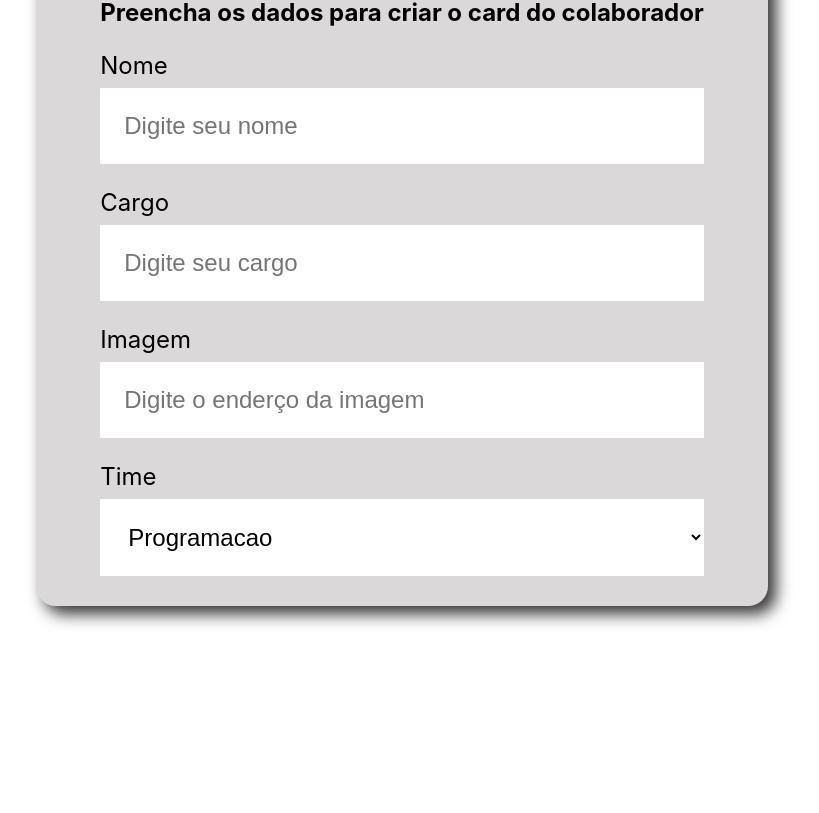
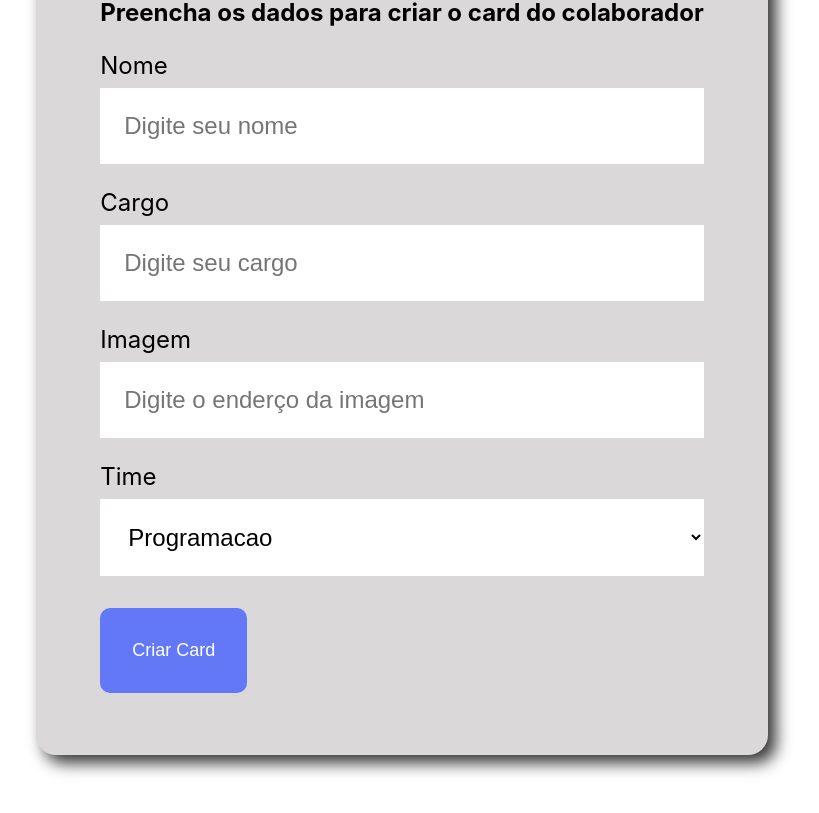
Before and after one commit to MeirellesBrito/Alura_React_JavaScript_2023, a React (Create React App) app in the folder organo/: page / in a window 1280 px wide. Shown: the part 630-1443 px from the top of the page, without its empty margins (238-1057 px from the left). Before the commit the page ends 1316 px from the top, so only its background shows below. Built offline with nearby package versions, Linux system fonts and the light colour scheme.

Commit message:
2º Passo | Criando o botão

```diff
--- /dev/null
+++ b/organo/src/componentes/Botao/Botao.css
@@ -0,0 +1,13 @@
+.botao{
+    background-color: #6278f7;
+    border-radius: 10px;
+    font-size: 18px;
+    padding: 32px;
+    border: none;
+    cursor: pointer;
+    color: white;
+    margin: 32px 0;
+}
+.botao:hover{
+    color: #95ffd4;
+}
--- /dev/null
+++ b/organo/src/componentes/Botao/index.js
@@ -0,0 +1,15 @@
+// Importação do arquivo CSS que contém os estilos para o componente Botao
+import './Botao.css'
+
+// Definição da componente Botao como uma função com um parâmetro "props"
+const Botao = (props) => {
+    // Retorno da componente, que consiste em um botão com o texto passado através do parâmetro "props"
+    return(
+        <button className="botao">
+            {props.texto}
+        </button>
+    )
+}
+
+// Exportação da componente como padrão
+export default Botao
--- a/organo/src/componentes/Formulario/index.js
+++ b/organo/src/componentes/Formulario/index.js
@@ -1,9 +1,10 @@
 // Importação dos componentes CampoTexto e ListaSuspensa, que estão localizados nos arquivos '../CampoTexto' e '../ListaSuspensa', respectivamente
-import CampoTexto from '../CampoTexto'
+import Botao from '../Botao';
+import CampoTexto from '../CampoTexto';
 import ListaSuspensa from '../ListaSuspensa';
 
 // Importação do arquivo CSS que contém os estilos para a componente
-import './Fomulario.css'
+import './Fomulario.css';
 
 // Definição da componente Formulario como uma função sem parâmetros
 const Formulario = () => {
@@ -17,7 +18,7 @@
     'UX e Design',
     'Mobile',
     'Inovaxao e Gestao'
-  ]
+  ];
 
   // Retorno da componente, que consiste em um formulário com vários campos, incluindo os componentes CampoTexto e ListaSuspensa
   return (
@@ -28,10 +29,11 @@
         <CampoTexto label="Cargo" placeholder="Digite seu cargo" />
         <CampoTexto label="Imagem" placeholder="Digite o enderço da imagem" />
         <ListaSuspensa label="Time" itens={times}/>
+        <Botao texto="Criar Card"/>
       </form>
     </section>
   );
 };
 
 // Exportação da componente como padrão
-export default Formulario
+export default Formulario;
```
